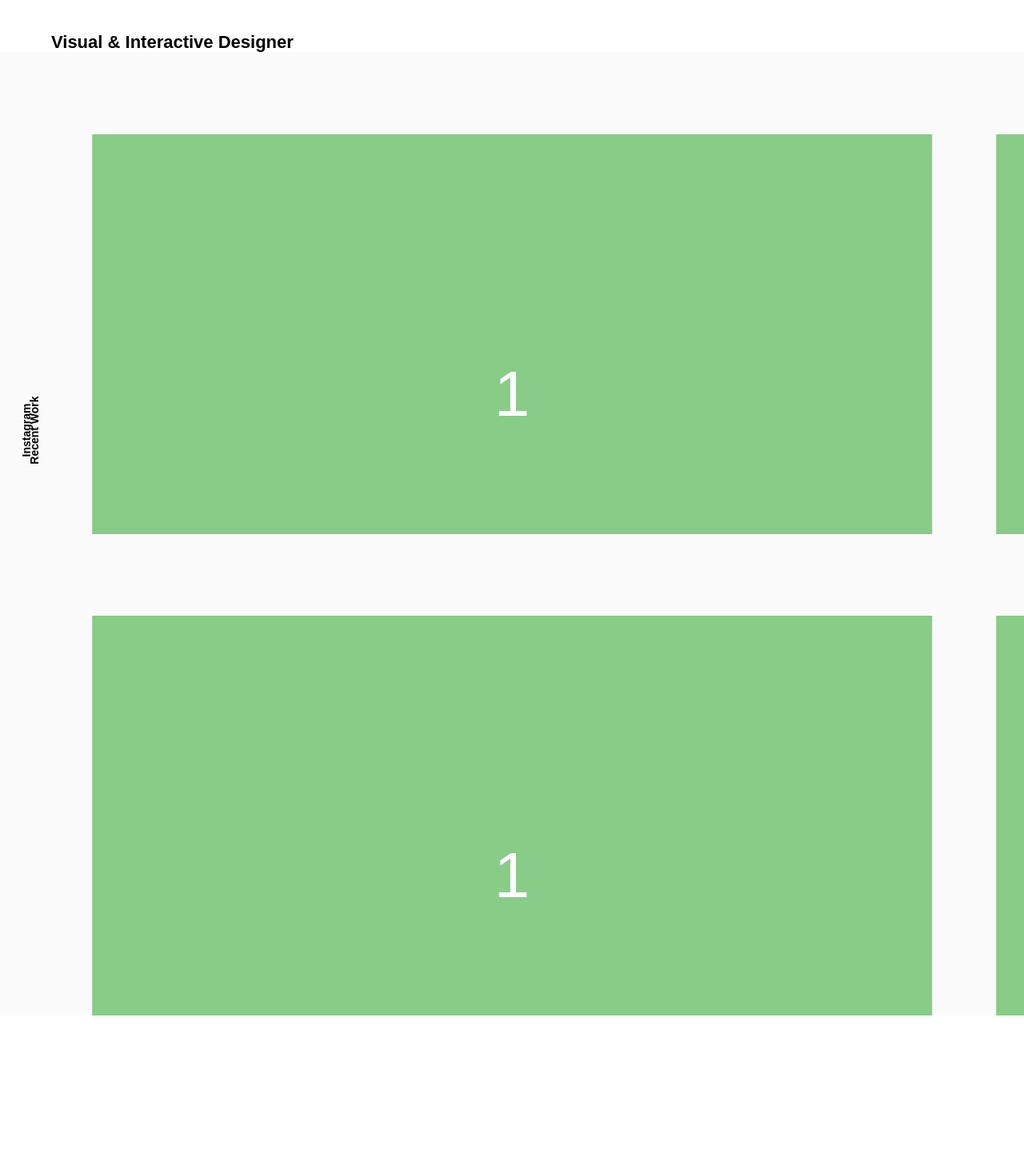
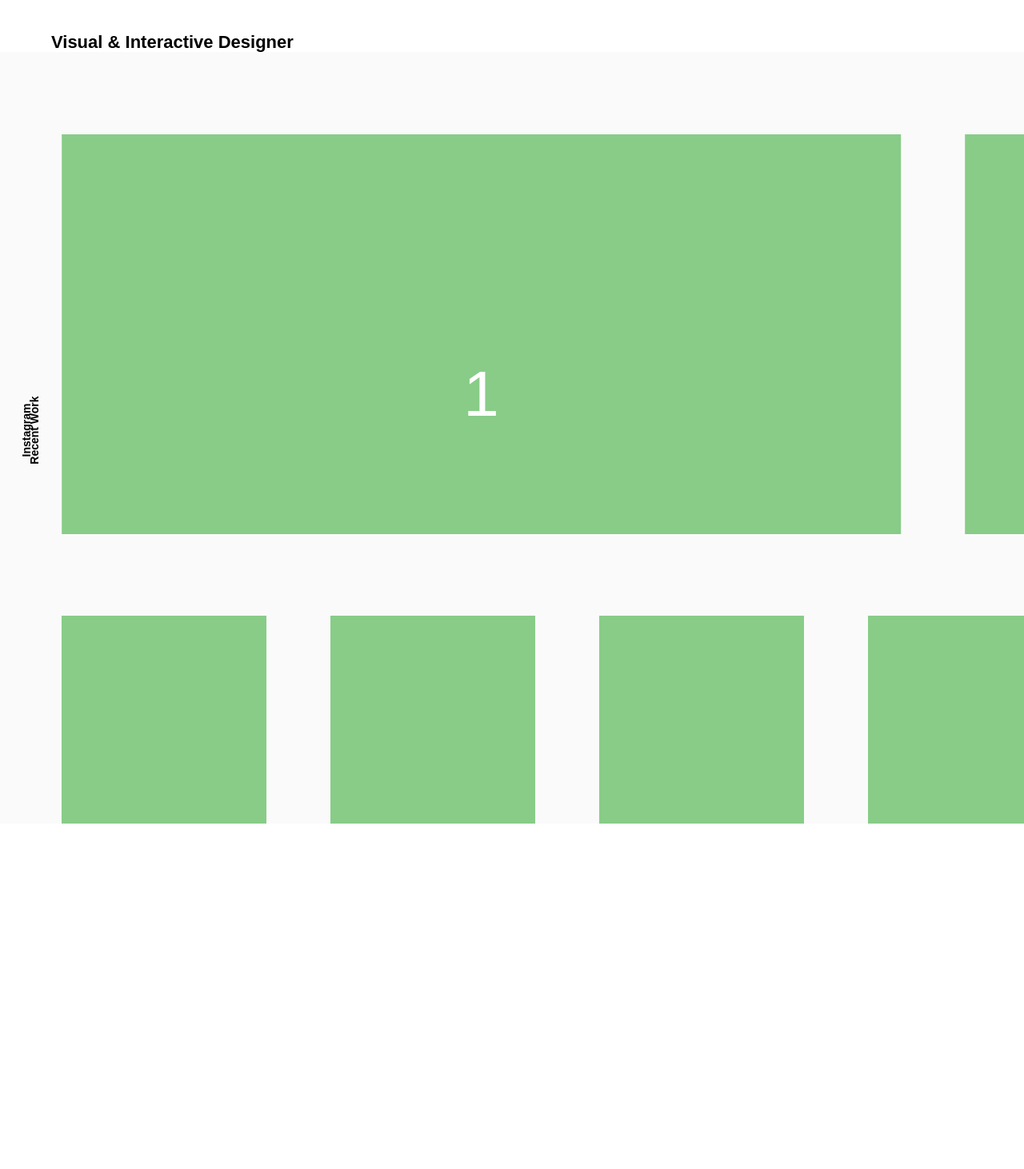
Before and after one commit to latitudecode/sbs-portfolio-theme, a PHP site: page / in a window 1280 px wide. Shown: the part 206-1668 px from the top of the page at 80% size. After the commit the page ends 1236 px from the top, so only its background shows below. Run offline with PHP 8.4, Linux system fonts and the light colour scheme; some libraries are stand-ins or nearby versions.

Commit message:
Push 3
Refactor to do

```diff
--- a/css/custom.css
+++ b/css/custom.css
@@ -7,8 +7,21 @@
 }
 
 
+.projects .flickity-slider {
+	position: relative !important;
+	left: -3% !important;
+}
 
-.flickity, .instagram {
+
+
+
+.flickity-prev-next-button.previous,
+.flickity-prev-next-button,
+.flickity-page-dots {
+    display: none;
+}
+
+.projects, .instagram {
     padding-top: 8%;
 }
 
@@ -16,10 +29,15 @@
 	margin-bottom: 15%;
 }
 
-.flickity-prev-next-button.previous,
-.flickity-prev-next-button,
-.flickity-page-dots {
-    display: none;
+.instagram .gallery-cell {
+	width: 20%;
+    height: 260px;
+
+}
+
+.instagram .flickity-slider {
+	position: relative !important;
+    left: -34% !important;
 }
 
 /* nav */
--- a/index.html
+++ b/index.html
@@ -50,7 +50,7 @@
 
 <!-- start flickity gallery -->
 
-    <div class="flickity gallery">
+    <div class="projects gallery">
       <div class="gallery-cell"></div>
       <div class="gallery-cell"></div>
       <div class="gallery-cell"></div>
@@ -61,15 +61,20 @@
 <!-- end flickity gallery -->
 
 <!-- instagram -->
-
+<div class="move">
     <div class="instagram gallery">
       <div class="gallery-cell"></div>
       <div class="gallery-cell"></div>
       <div class="gallery-cell"></div>
       <div class="gallery-cell"></div>
       <div class="gallery-cell"></div>
+      <div class="gallery-cell"></div>
+      <div class="gallery-cell"></div>
+      <div class="gallery-cell"></div>
+      <div class="gallery-cell"></div>
+      <div class="gallery-cell"></div>
     </div>
-
+</div>
 <!-- instagram -->
 
 <!-- side title -->
```
